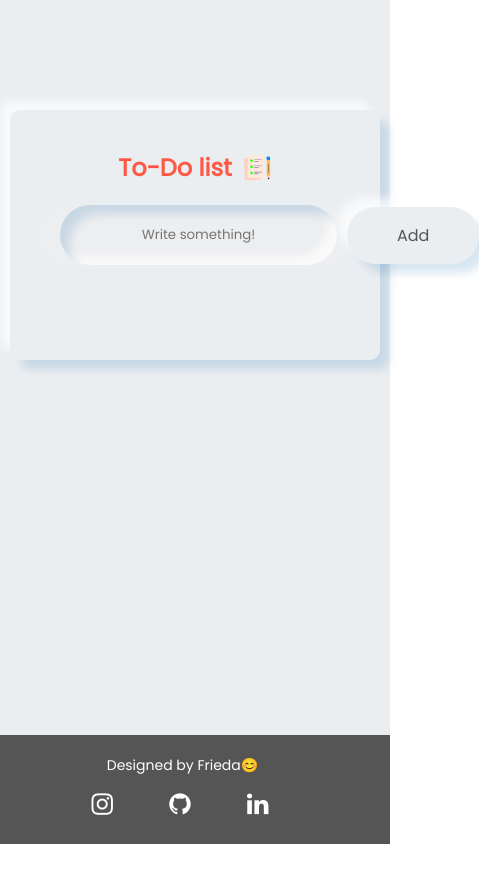
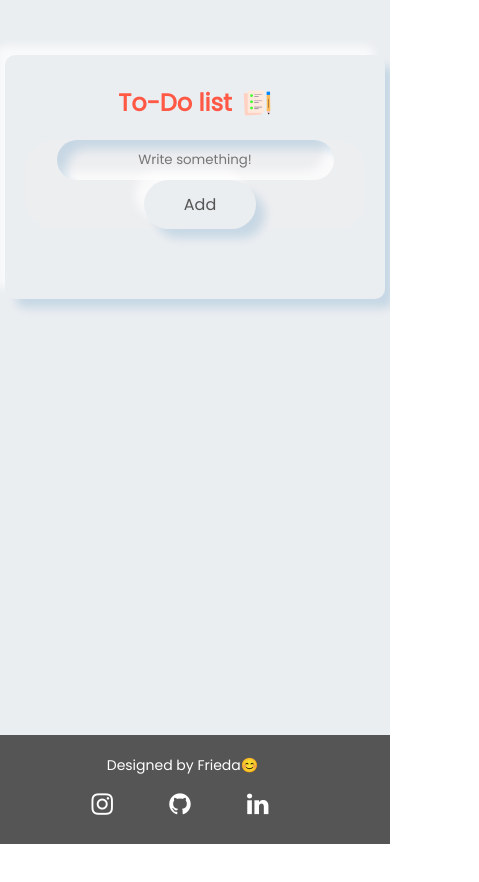
Before and after one commit to friedaodagboyi/Stem-quote-generator, a plain HTML site: page index.html in a window 390 px wide. Shown: the whole page, 479 px wide, since content can reach past the window. Drawn offline with Linux system fonts and the light colour scheme.

Commit message:
Update style.css

```diff
--- a/style.css
+++ b/style.css
@@ -177,3 +177,32 @@ ul li span:hover {
     color: #fff;
     text-align: center;
 }
+@media (max-width: 768px) {
+  .container {
+    padding: 5px;
+  }
+
+  .todo-app {
+    margin-top: 50px;
+    padding: 30px 20px 50px;
+  }
+
+  .row {
+    flex-direction: column;
+    padding-left: 0;
+    margin-bottom: 20px;
+  }
+
+  input {
+    height: 50px;
+  }
+
+  button {
+    padding: 12px 40px;
+  }
+
+  ul li {
+    padding: 8px 4px 8px 40px;
+    font-size: 14px;
+  }
+}
```
